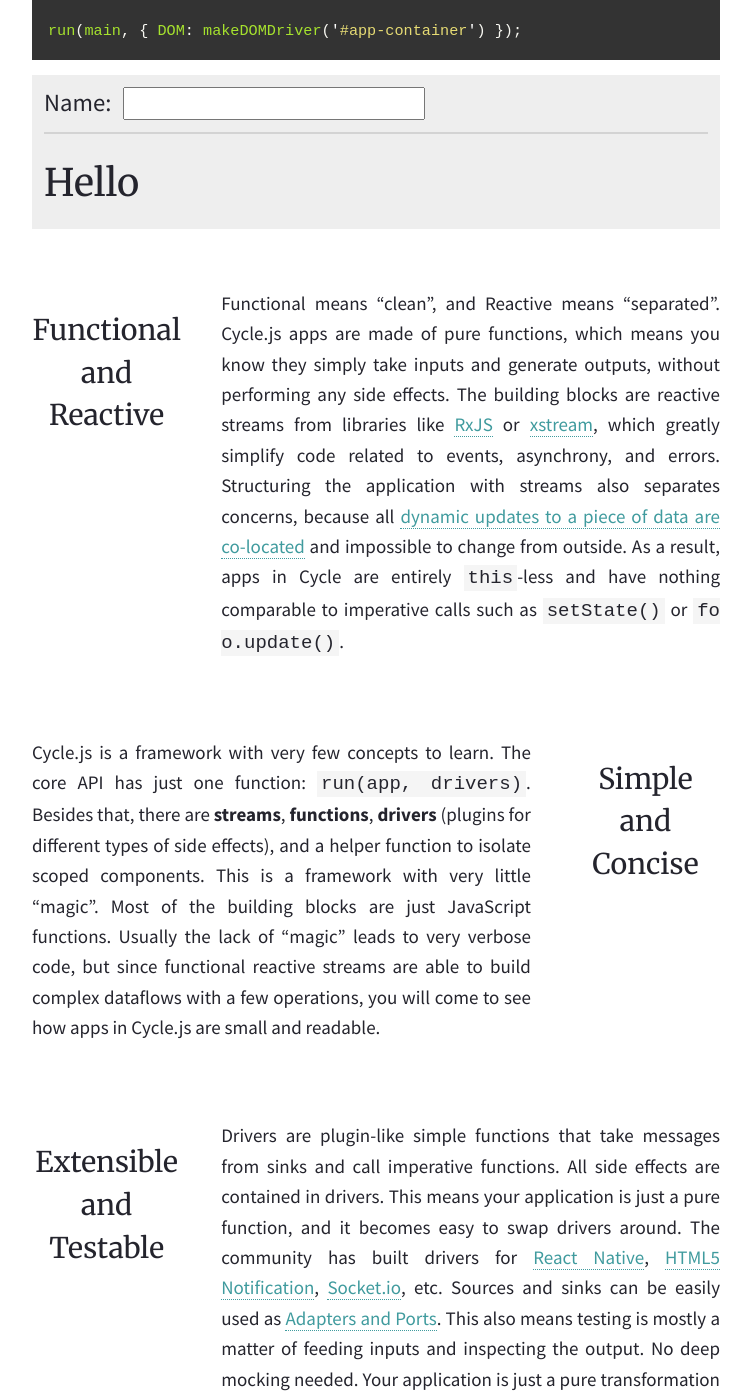
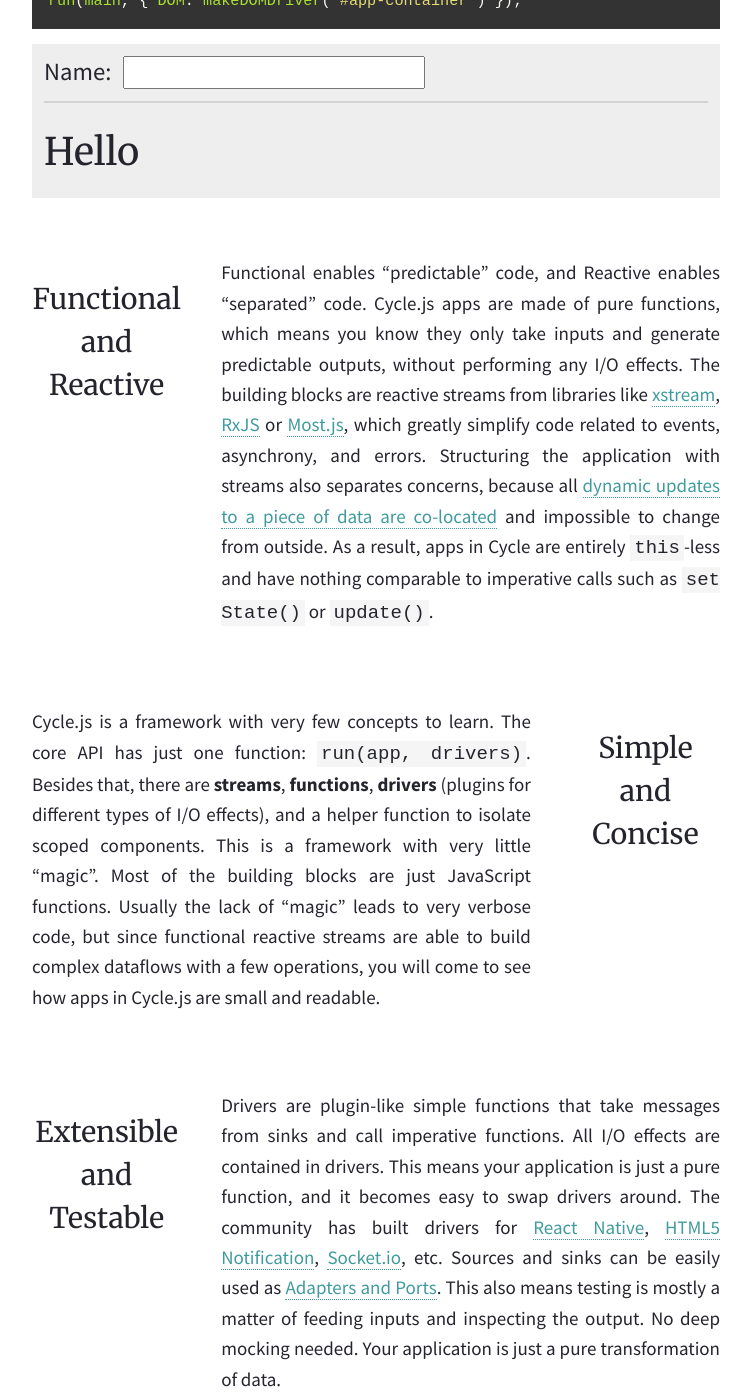
Before and after one commit to cyclejs/old-website, a Jekyll site: the page built from index.html, in a window 1280 px wide and 1400 px high, scrolled down 2019 px. Shown: the whole window, without its empty margins (264-1015 px from the left). Built offline with Jekyll 4.4.1, drawn with Linux system fonts in a browser that asks for light colours; nearby versions of some CDN libraries; some of the changed text lies outside the part shown.

Commit message:
Reword homepage content to avoid "clean"

```diff
--- a/_config.yml
+++ b/_config.yml
@@ -1,6 +1,6 @@
 title: "Cycle.js"
 author: "Andre Staltz"
-description: "A fully reactive JavaScript framework for Human-Computer Interaction"
+description: "A functional and reactive JavaScript framework for predictable code"
 more: "read more"
 url: "http://cycle.js.org/"
 permalink: none
--- a/_includes/homepage-content.md
+++ b/_includes/homepage-content.md
@@ -4,9 +4,9 @@
   {% include /img/cycle-nested-frontpage.svg %}
 </p>
 
-Cycle's core abstraction is your application as a pure function `main()` where inputs are read effects (*sources*) from the external world and outputs (*sinks*) are write effects to affect the external world. These side effects in the external world are managed by *drivers*: plugins that handle DOM effects, HTTP effects, etc.
+Cycle's core abstraction is your application as a pure function `main()` where inputs are read effects (*sources*) from the external world and outputs (*sinks*) are write effects to affect the external world. These I/O effects in the external world are managed by *drivers*: plugins that handle DOM effects, HTTP effects, etc.
 
-The internals of `main()` are built using Reactive programming primitives, which maximizes separation of concerns, providing a clean and fully declarative way of organizing your code. The *dataflow* is plainly visible, making it easy to read and understand the code.
+The internals of `main()` are built using Reactive Programming primitives, which maximizes separation of concerns and provides a fully declarative way of organizing your code. The *dataflow* is plainly visible in the code, making it readable and traceable.
 
 ## Example
 
@@ -43,19 +43,19 @@
 <div class="homepage-features" markdown="1">
 ## Functional and Reactive
 
-Functional means "clean", and Reactive means "separated". Cycle.js apps are made of pure functions, which means you know they simply take inputs and generate outputs, without performing any side effects. The building blocks are reactive streams from libraries like [RxJS](http://reactivex.io/rxjs) or [xstream](http://staltz.com/xstream), which greatly simplify code related to events, asynchrony, and errors. Structuring the application with streams also separates concerns, because all [dynamic updates to a piece of data are co-located](/observables.html#reactive-programming) and impossible to change from outside. As a result, apps in Cycle are entirely `this`-less and have nothing comparable to imperative calls such as `setState()` or `foo.update()`.
+Functional enables "predictable" code, and Reactive enables "separated" code. Cycle.js apps are made of pure functions, which means you know they only take inputs and generate predictable outputs, without performing any I/O effects. The building blocks are reactive streams from libraries like [xstream](http://staltz.com/xstream), [RxJS](http://reactivex.io/rxjs) or [Most.js](https://github.com/cujojs/most/), which greatly simplify code related to events, asynchrony, and errors. Structuring the application with streams also separates concerns, because all [dynamic updates to a piece of data are co-located](/observables.html#reactive-programming) and impossible to change from outside. As a result, apps in Cycle are entirely `this`-less and have nothing comparable to imperative calls such as `setState()` or `update()`.
 </div>
 
 <div class="homepage-features" markdown="1">
 ## Simple and Concise
 
-Cycle.js is a framework with very few concepts to learn. The core API has just one function: `run(app, drivers)`. Besides that, there are **streams**, **functions**, **drivers** (plugins for different types of side effects), and a helper function to isolate scoped components. This is a framework with very little "magic". Most of the building blocks are just JavaScript functions. Usually the lack of "magic" leads to very verbose code, but since functional reactive streams are able to build complex dataflows with a few operations, you will come to see how apps in Cycle.js are small and readable.
+Cycle.js is a framework with very few concepts to learn. The core API has just one function: `run(app, drivers)`. Besides that, there are **streams**, **functions**, **drivers** (plugins for different types of I/O effects), and a helper function to isolate scoped components. This is a framework with very little "magic". Most of the building blocks are just JavaScript functions. Usually the lack of "magic" leads to very verbose code, but since functional reactive streams are able to build complex dataflows with a few operations, you will come to see how apps in Cycle.js are small and readable.
 </div>
 
 <div class="homepage-features" markdown="1">
 ## Extensible and Testable
 
-Drivers are plugin-like simple functions that take messages from sinks and call imperative functions. All side effects are contained in drivers. This means your application is just a pure function, and it becomes easy to swap drivers around. The community has built drivers for [React Native](https://github.com/cyclejs/cycle-react-native), [HTML5 Notification](https://github.com/cyclejs/cycle-notification-driver), [Socket.io](https://github.com/cgeorg/cycle-socket.io), etc. Sources and sinks can be easily used as [Adapters and Ports](https://iancooper.github.io/Paramore/ControlBus.html). This also means testing is mostly a matter of feeding inputs and inspecting the output. No deep mocking needed. Your application is just a pure transformation of data.
+Drivers are plugin-like simple functions that take messages from sinks and call imperative functions. All I/O effects are contained in drivers. This means your application is just a pure function, and it becomes easy to swap drivers around. The community has built drivers for [React Native](https://github.com/cyclejs/cycle-react-native), [HTML5 Notification](https://github.com/cyclejs/cycle-notification-driver), [Socket.io](https://github.com/cgeorg/cycle-socket.io), etc. Sources and sinks can be easily used as [Adapters and Ports](https://iancooper.github.io/Paramore/ControlBus.html). This also means testing is mostly a matter of feeding inputs and inspecting the output. No deep mocking needed. Your application is just a pure transformation of data.
 </div>
 
 ## Explicit dataflow
```
